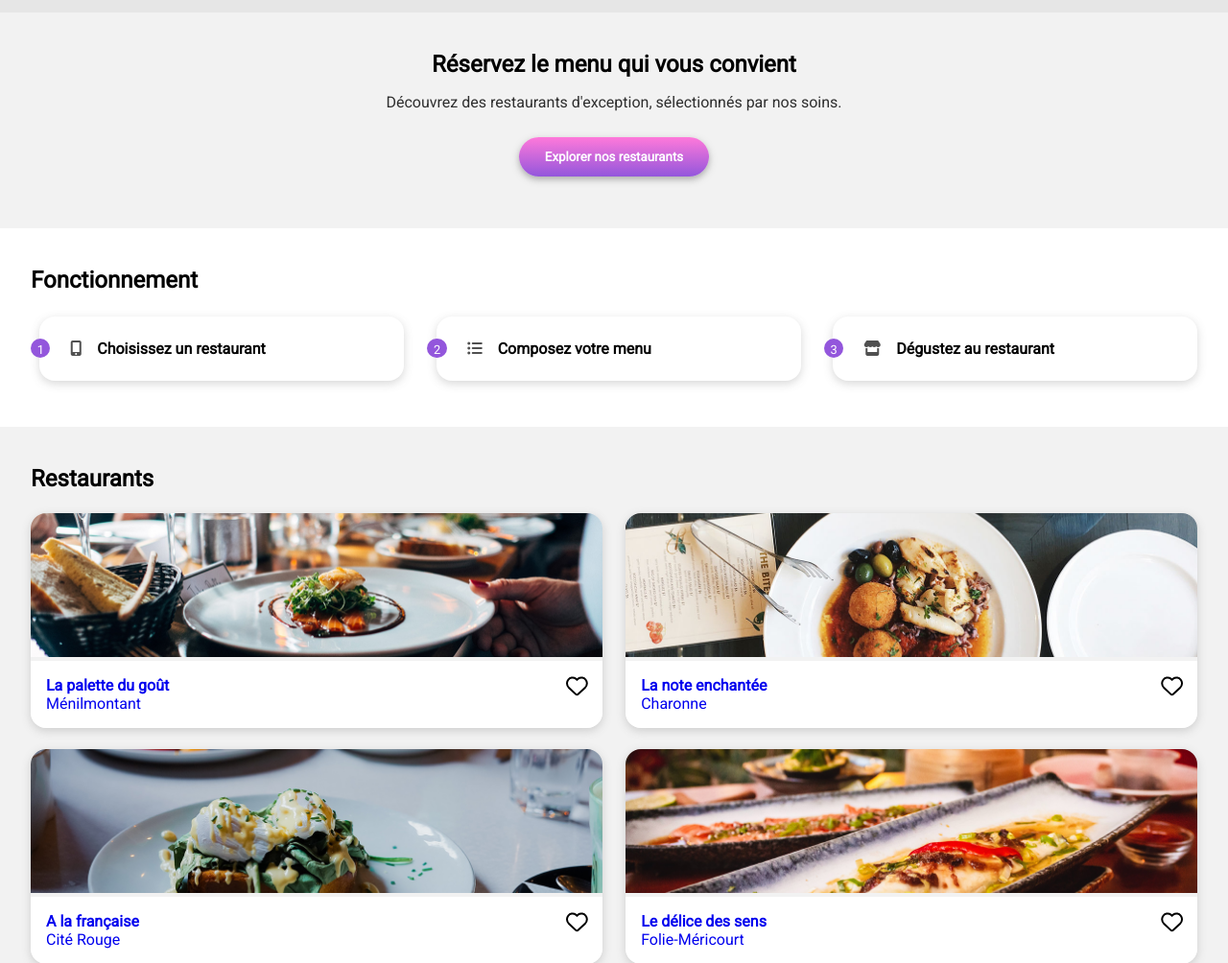
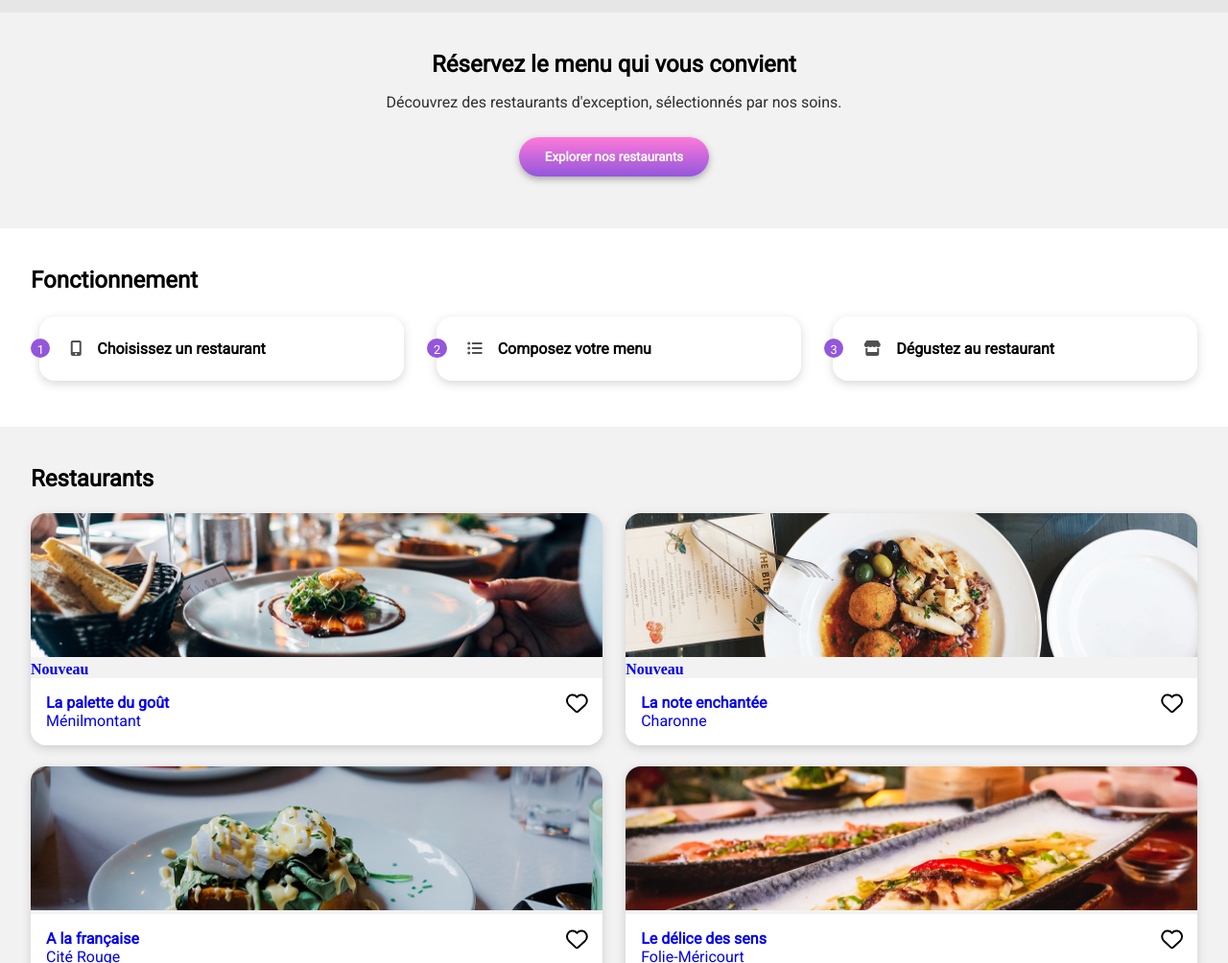
Before and after one commit to Flore-06/HervyFlore_3_05102021, a website: page index.html in a window 1280 px wide. Shown: the part 96-1100 px from the top of the page at 96% size. Drawn offline with Linux system fonts and the light colour scheme; a web font is replaced by a local one.

Commit message:
ajout rectangle nouveau dans img restaurants

```diff
--- a/index.html
+++ b/index.html
@@ -128,6 +128,9 @@
                     <a href="pages/palette-du-gout.html">
 
                     <img src="images/restaurants/la-palette-du-gout.jpg" alt="La Palette du goût">
+                        <strong>Nouveau</strong>
+                    </img>
+
                     <div class="description">
                         <div class="description__texte">
                             <h3>La palette du goût</h3>
@@ -143,6 +146,9 @@
                     <a href="pages/note-enchantee.html">
 
                     <img src="images/restaurants/la-note-enchantee.jpg" alt="La note enchantée">
+                        <strong>Nouveau</strong>
+                    </img>
+
                     <div class="description">
                         <div class="description__texte">
                             <h3>La note enchantée</h3>
```
